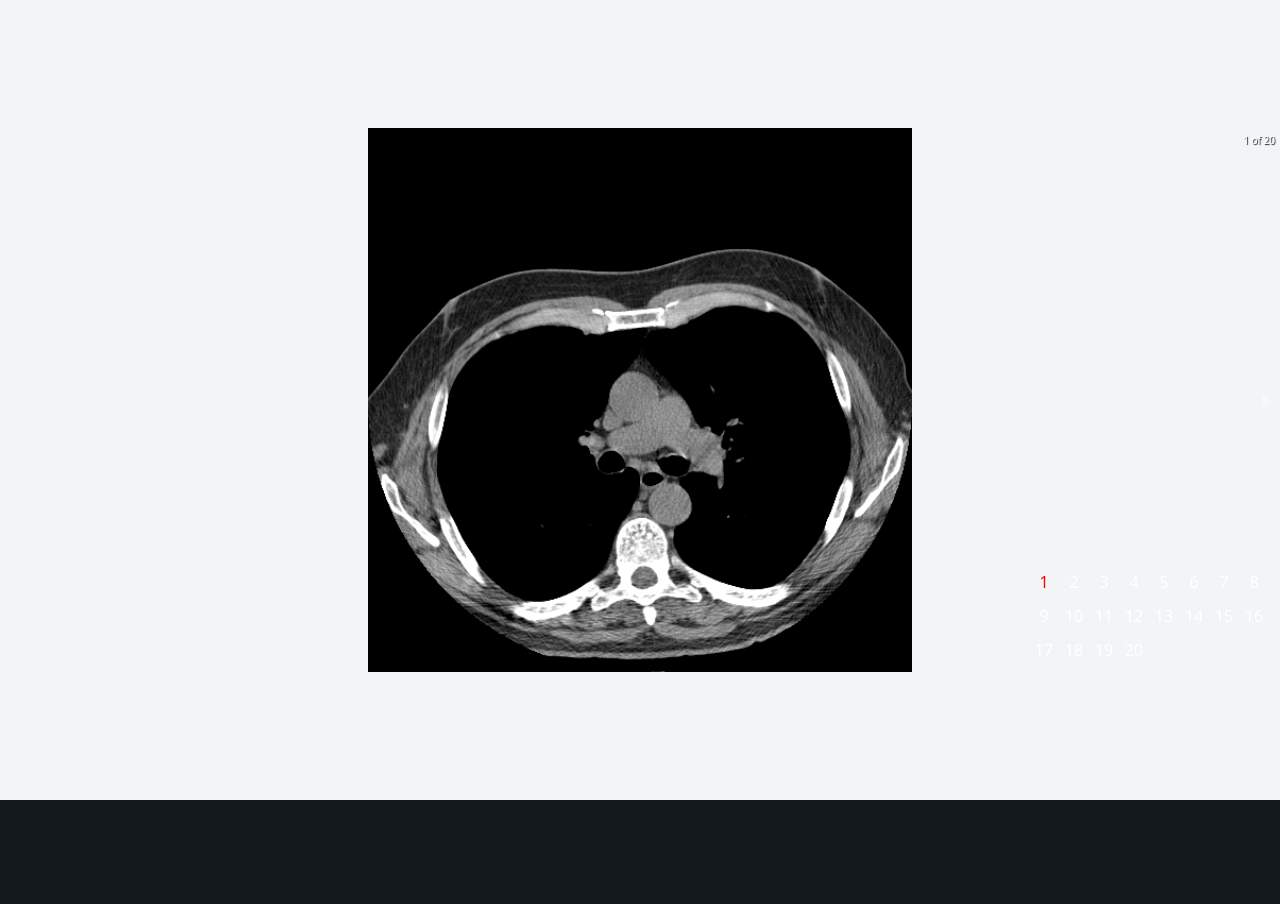
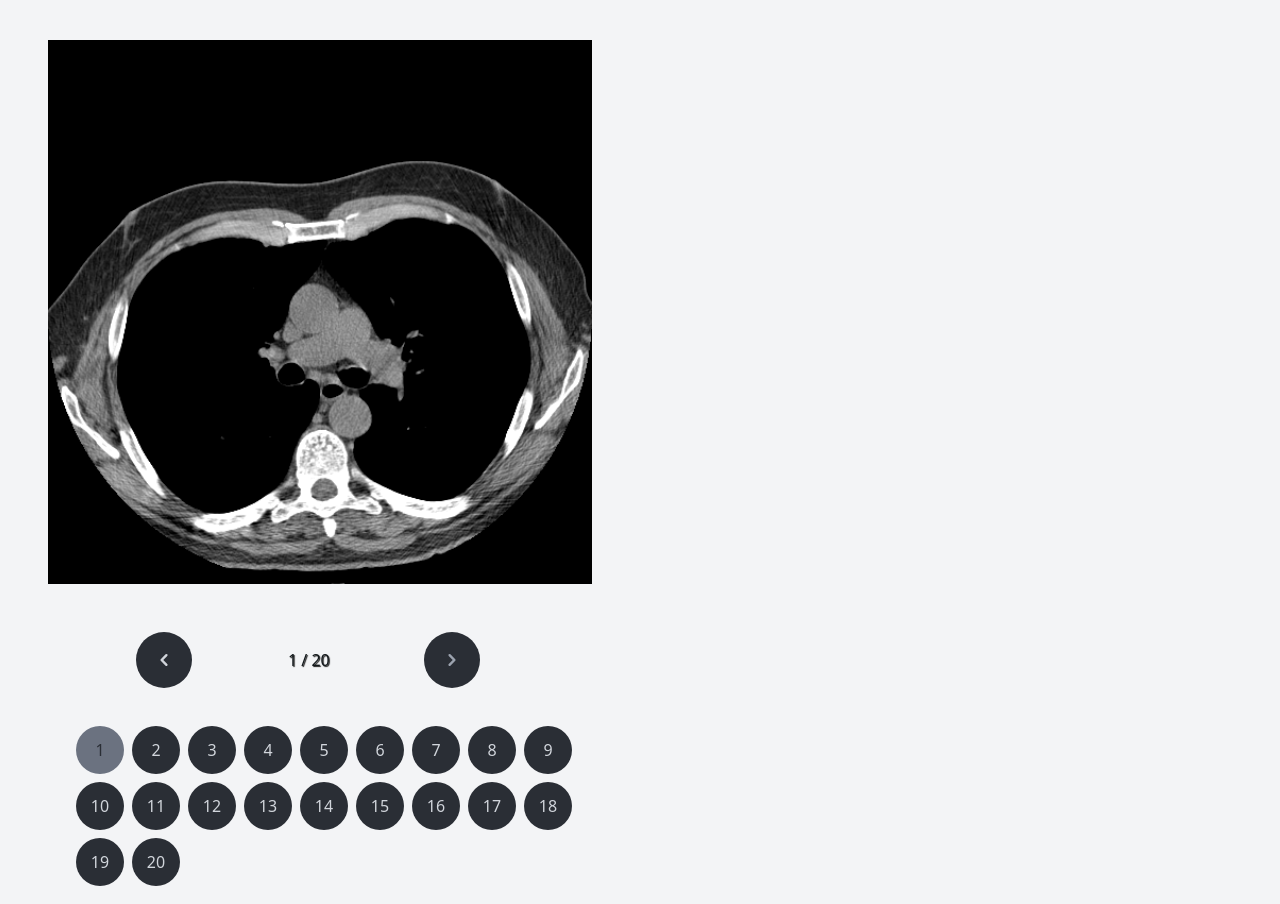
Before and after one commit to NeerajChinna123/Fake-image-Detection-2, a Next.js app: page /Classify in a window 1280 px wide. Before the commit the page ends 800 px from the top, so only its background shows below. Built offline with nearby package versions, Linux system fonts and the light colour scheme.

Commit message:
Css override react-responsive-carousel

```diff
--- a/pages/Classify.js
+++ b/pages/Classify.js
@@ -3,23 +3,61 @@ import Image from 'next/image'
 import IMAGES from '../Images/Images'
 import "react-responsive-carousel/lib/styles/carousel.min.css"; // requires a loader
 import { Carousel } from 'react-responsive-carousel';
+import {ChevronRightIcon, ChevronLeftIcon } from "@heroicons/react/solid";
+import { motion } from "framer-motion";
 
 const Classify = () => {
 
 
  const images = [{ src: "../Images", alt: "Your description here 1" }];
+  const arrowStyles = {
+    position: "absolute",
+    top: ".7em",
+    bottom: "auto",
+    padding: ".4em",
+    zIndex: 2,
 
+  };
+  const arrowStyles1 = {
+    top: ".7em",
+    bottom: "auto",
+    padding: ".4em",
+    zIndex: 2,
+
+  };
   return (
-    <div className="flex bg-gray-100 lg:min-h-screen lg:w-full lg:items-center lg:justify-center">
-      <div className="mx-auto flex flex-col max-w-7xl">
-        <Carousel renderIndicator={(onClickHandler, isSelected, index, label) => {
-        const defStyle = {marginLeft: 10,marginTop:10,width:20, flexWrap:'wrap', color: "white", cursor: "pointer" };
-        const style = isSelected
-          ? { ...defStyle, color: "red" }
-          : { ...defStyle };
+    <div className="flex  bg-gray-100 min-h-screen lg:w-full lg:justify-center">
+      <div className="mx-auto w-[3rem] h-[54rem] mt-10 flex justify-center max-w-4xl">
+        <Carousel
+         className="flex -ml-[40rem]"
+         statusFormatter={(currentItem,total) => (
+           <div className="absolute font-sans group top-[38rem] right-[18.5rem] w-[5rem] text-[1rem] text-darkBg">{currentItem} / {total}</div>
+         )}
+        renderArrowPrev={(clickHandler, hasPrev, labelPrev) => (
+          <motion.div
+          className="absolute group top-[37rem] left-[10rem] cursor-pointer"
+          onClick={clickHandler}
+          whileTap={{ scale: 0.95 }}
+
+          >
+            <ChevronLeftIcon className="w-14 h-14 rounded-full bg-darkBgLight p-4 text-gray-300 transition duration-500 ease-in-out  group-hover:bg-gray-500 group-hover:text-darkBgLight" />
+          </motion.div>
+        )}
+        renderArrowNext={(clickHandler, hasNext, labelNext) => (
+          <motion.div
+          className="absolute group top-[37rem] left-[13rem] ml-60"
+          whileTap={{ scale: 0.95 }}
+
+          >
+            <ChevronRightIcon  onClick={clickHandler} className="w-14 h-14 cursor-pointer rounded-full bg-darkBgLight p-4 text-gray-400 transition duration-500 ease-in-out  group-hover:bg-gray-500 group-hover:text-darkBgLight" />
+          </motion.div>
+       )}
+
+        renderIndicator={(onClickHandler, isSelected, index, label) => {
         return (
           <span
-            style={style}
+           // style={style}
+            className={isSelected ? 'bg-gray-500 transition duration-500 ease-in-out  hover:text-darkBgLight text-darkBgLight hover:bg-gray-500 rounded-full p-3 mr-2 mb-2 w-12 h-12 flex-wrap cursor-pointer' : 'bg-darkBgLight mb-2 transition duration-500 ease-in-out  hover:bg-gray-500 rounded-full p-3 mr-2 text-gray-300 w-12 h-12 flex-wrap cursor-pointer'}
             onClick={onClickHandler}
             onKeyDown={onClickHandler}
             value={index}
@@ -39,6 +77,9 @@ const Classify = () => {
           ))}
         </Carousel>
       </div>
+      {/* <div className="border-r-2 bg-gray-500 w-16 h-16">
+        <p> FORM SECTION</p>
+      </div> */}
     </div>
   )
 }
--- a/styles/globals.css
+++ b/styles/globals.css
@@ -7,11 +7,15 @@
     display: flex;
     flex-direction: row;
     flex-wrap: wrap;
-    right:0 !important;
+    left:100px !important;
     padding: 0;
+    top:"40px"!important;
     text-align: center;
-    width: 20%!important;
+    width: 74% !important;
+    position: absolute!important;
     z-index: 1;
 }
 
+
+
 * { -webkit-tap-highlight-color: rgba(0,0,0,0); }
```
